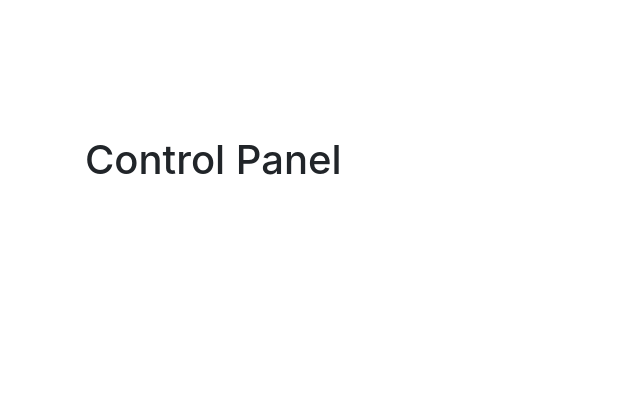
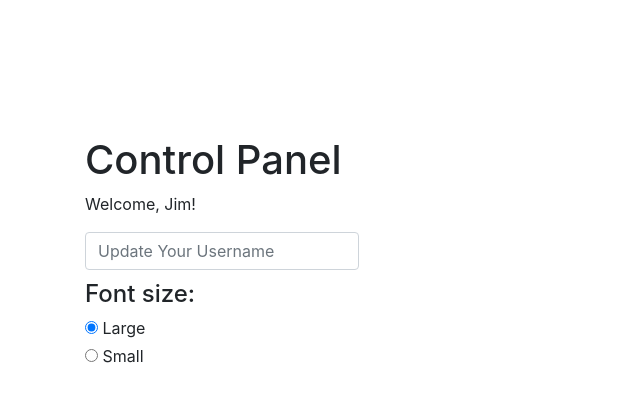
Before and after one commit to danielstern/flux-redux, a website built with webpack: page public/control-panel.html in a window 1280 px wide. Shown: the whole page, without its empty margins (0-640 px from the left). Built offline with nearby package versions, Linux system fonts and the light colour scheme.

Commit message:
Add HTML scaffold

```diff
--- a/public/control-panel.html
+++ b/public/control-panel.html
@@ -17,7 +17,20 @@
 </nav>
 <section class="container">
     <h1>Control Panel</h1>
+    <p>
+        Welcome, <span id=userName>Jim!</span>
+    </p>
 
+    <form class="form-inline">
+        <input type="text" class="form-control" id=userNameInput placeholder="Update Your Username">
+    </form>
+    <form name="fontSizeForm">
+        <h4>
+            Font size:
+        </h4>
+        <input type="radio" name="fontSize" value="large" checked> Large<br>
+        <input type="radio" name="fontSize" value="small"> Small<br>
+    </form>
     </form>
 </section>
 
```
